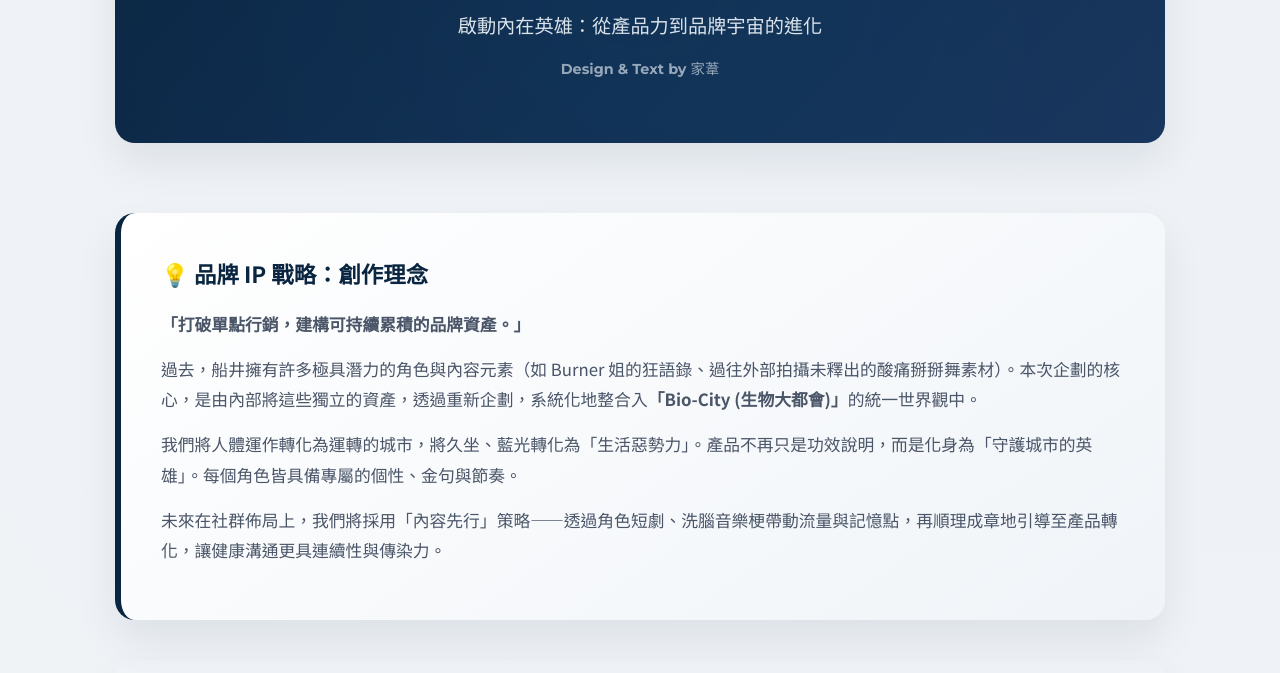
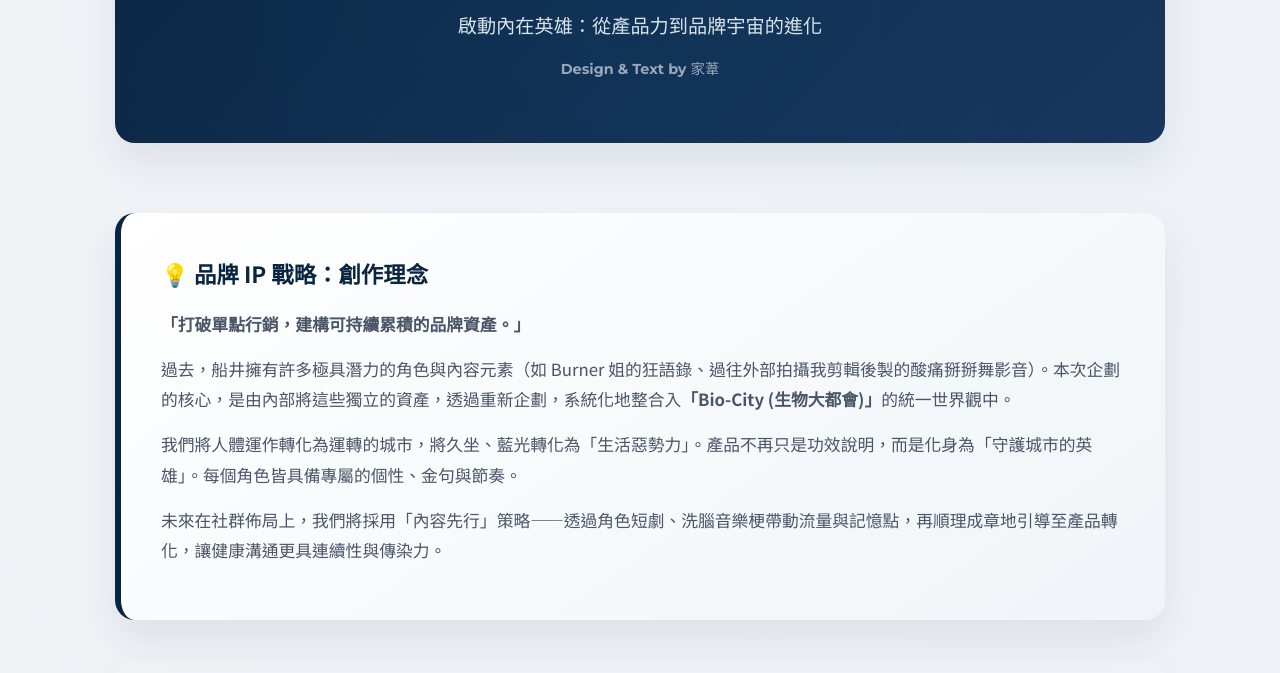
Before and after one commit to squallorc-dot/fun, a plain HTML site: page FUNAI-CARE.html in a window 1280 px wide. Shown: the part 269-942 px from the top of the page. Drawn offline with Linux system fonts and the light colour scheme; grey boxes are pictures that could not be loaded.

Commit message:
Update content in vision-box section of HTML

```diff
--- a/FUNAI-CARE.html
+++ b/FUNAI-CARE.html
@@ -261,7 +261,7 @@
     <section class="vision-box">
         <h3>💡 品牌 IP 戰略：創作理念</h3>
         <p><strong>「打破單點行銷，建構可持續累積的品牌資產。」</strong></p>
-        <p>過去，船井擁有許多極具潛力的角色與內容元素（如 Burner 姐的狂語錄、過往外部拍攝未釋出的酸痛掰掰舞素材）。本次企劃的核心，是由內部將這些獨立的資產，透過重新企劃，系統化地整合入<strong>「Bio-City (生物大都會)」</strong>的統一世界觀中。</p>
+        <p>過去，船井擁有許多極具潛力的角色與內容元素（如 Burner 姐的狂語錄、過往外部拍攝我剪輯後製的酸痛掰掰舞影音）。本次企劃的核心，是由內部將這些獨立的資產，透過重新企劃，系統化地整合入<strong>「Bio-City (生物大都會)」</strong>的統一世界觀中。</p>
         <p>我們將人體運作轉化為運轉的城市，將久坐、藍光轉化為「生活惡勢力」。產品不再只是功效說明，而是化身為「守護城市的英雄」。每個角色皆具備專屬的個性、金句與節奏。</p>
         <p>未來在社群佈局上，我們將採用「內容先行」策略——透過角色短劇、洗腦音樂梗帶動流量與記憶點，再順理成章地引導至產品轉化，讓健康溝通更具連續性與傳染力。</p>
     </section>
```
